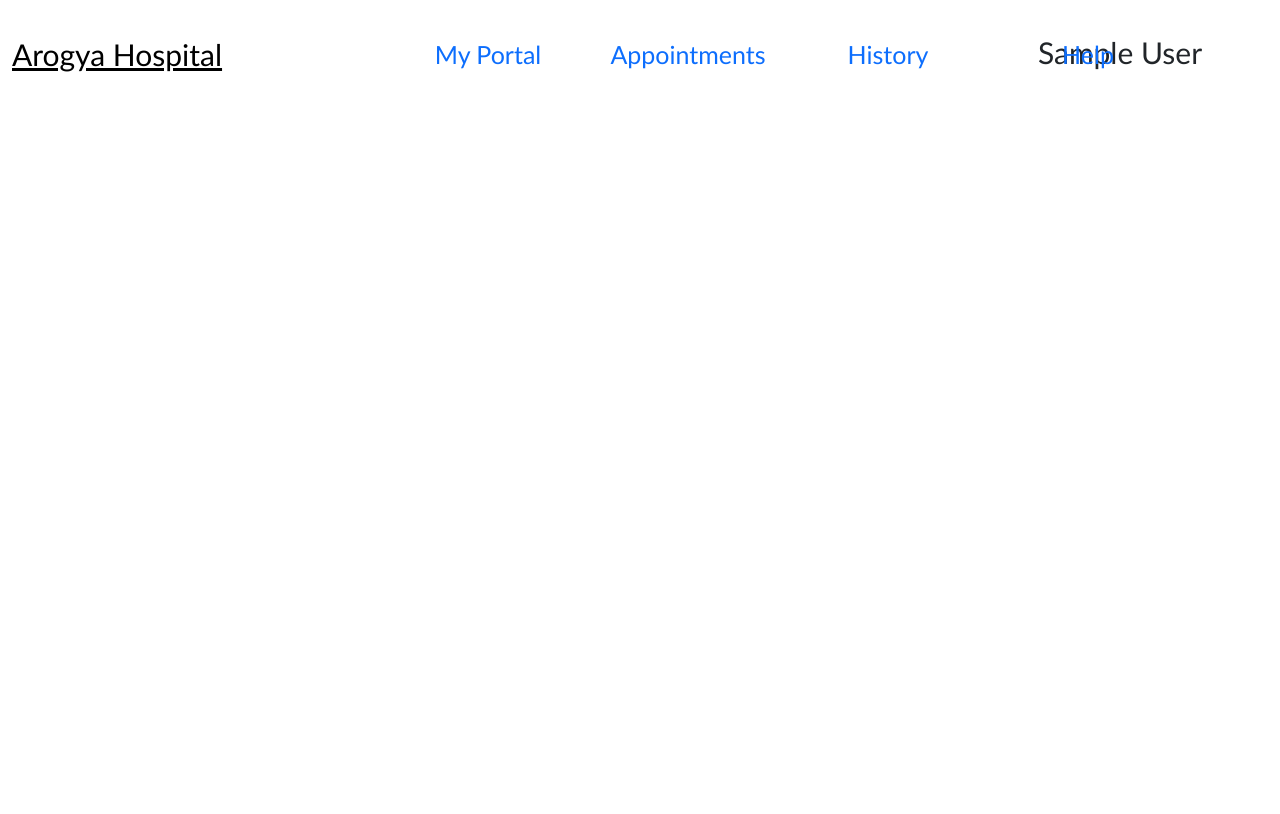
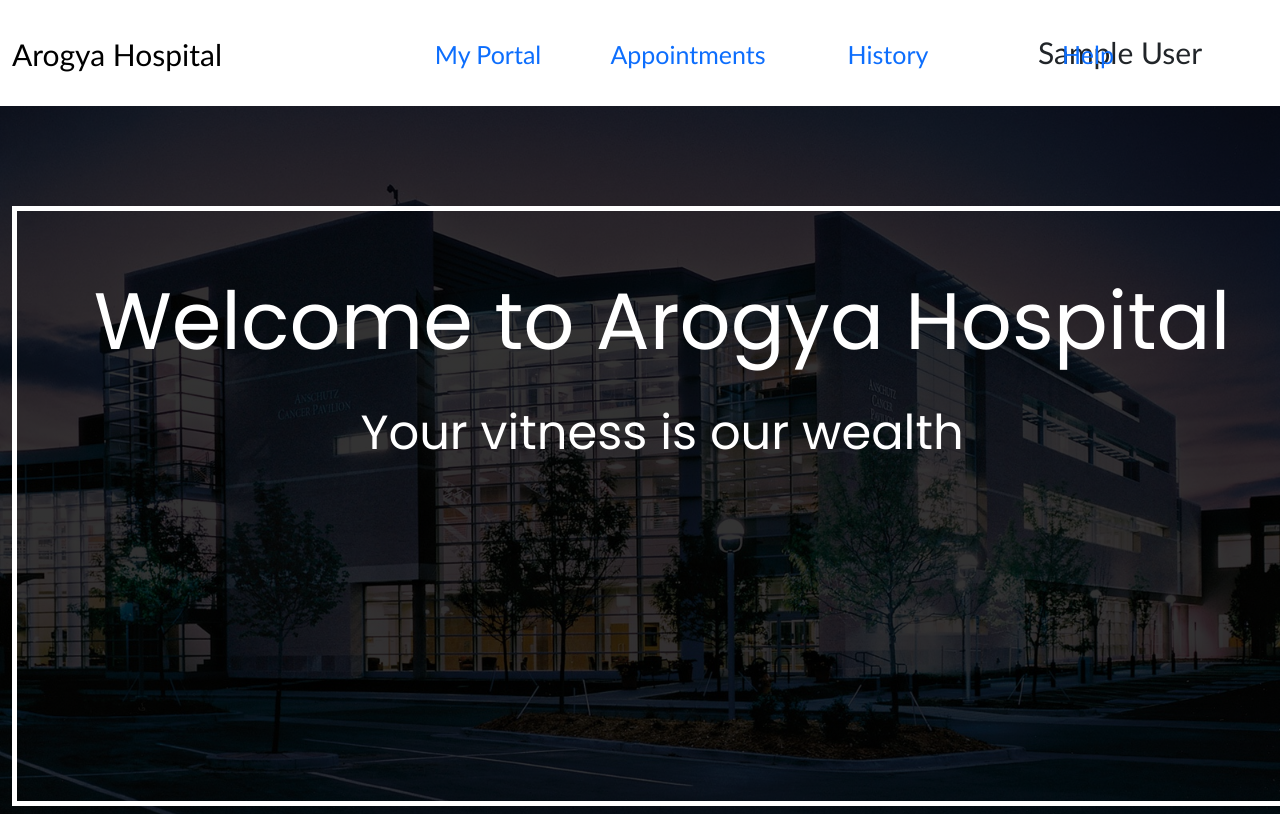
Before and after one commit to Sehara2002/Arogya_Hospital, a PHP site: page /dashboard.php in a window 1280 px wide. Before the commit the page ends 72 px from the top, so only its background shows below. Run offline with PHP 8.4, Linux system fonts and the light colour scheme; the visitor is signed in with stand-in values (Sample User, id 1).

Commit message:
Editing Banner Section

```diff
--- a/CSS/dashboard.css
+++ b/CSS/dashboard.css
@@ -0,0 +1,32 @@
+@import url('https://fonts.googleapis.com/css2?family=Kanit:ital,wght@0,100;0,200;0,300;0,400;0,500;0,600;0,700;0,800;0,900;1,100;1,200;1,300;1,400;1,500;1,600;1,700;1,800;1,900&family=Kaushan+Script&family=Poppins:ital,wght@0,100;0,200;0,300;0,400;0,500;0,600;0,700;0,800;0,900;1,100;1,200;1,300;1,400;1,500;1,600;1,700;1,800;1,900&display=swap');
+
+.banner-section{
+    height:88.5vh;
+    width:100%;
+    background: linear-gradient(rgba(0,0,0,0.8),rgba(0,0,0,0.8)),url("../images/loginimage.jpg");
+    background-repeat: no-repeat;
+    background-size: cover;
+    background-position: center;
+
+}
+.main-title{
+    margin-top: 100px;
+    height:600px;
+    width:1300px;
+    padding:50px;
+    margin-left: auto;
+    margin-right: auto;
+    border: 5px solid white;
+}
+.main-title .topic{
+    color:white;
+    text-align:center;
+    font-size:5rem;
+    font-family:poppins;
+}
+.theme-text{
+    color:white;
+    text-align:center;
+    font-size:3rem;
+    font-family:poppins;
+}
--- a/CSS/loginPage.css
+++ b/CSS/loginPage.css
@@ -1,4 +1,5 @@
 @import url('https://fonts.googleapis.com/css2?family=Kanit:ital,wght@0,100;0,200;0,300;0,400;0,500;0,600;0,700;0,800;0,900;1,100;1,200;1,300;1,400;1,500;1,600;1,700;1,800;1,900&family=Kaushan+Script&family=Poppins:ital,wght@0,100;0,200;0,300;0,400;0,500;0,600;0,700;0,800;0,900;1,100;1,200;1,300;1,400;1,500;1,600;1,700;1,800;1,900&display=swap');
+
 .login-form {
   width: 70%;
   height: 80vh;
--- a/CSS/navbar.css
+++ b/CSS/navbar.css
@@ -22,7 +22,7 @@
 .logo{
     position:absolute;
     transform: translateY(12px);
-    text-decoration: underline;
+    text-decoration: none;
     color:black;
     font-size: 30px;
     font-family: 'Gill Sans', 'Gill Sans MT', Calibri, 'Trebuchet MS', sans-serif;
--- a/dashboard.php
+++ b/dashboard.php
@@ -57,6 +57,21 @@ if(isset($_SESSION["username"])){
             </div>
         </div>
     </nav>
+
+
+
+    <main>
+        <div class="container-fluid">
+            <div class="row">
+                <div class="container banner-section">
+                    <div class="main-title">
+                        <p class="topic">Welcome to Arogya Hospital</p>
+                        <p class="theme-text">Your vitness is our wealth</p>
+                    </div>
+                </div>
+            </div>
+        </div>
+    </main>
 </body>
 
 </html>
```
